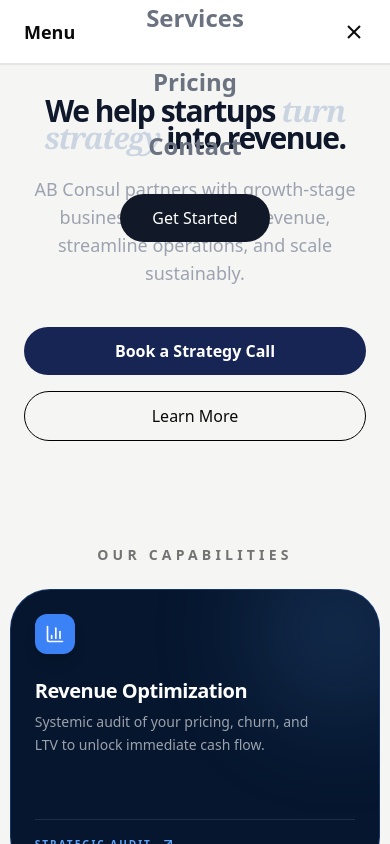
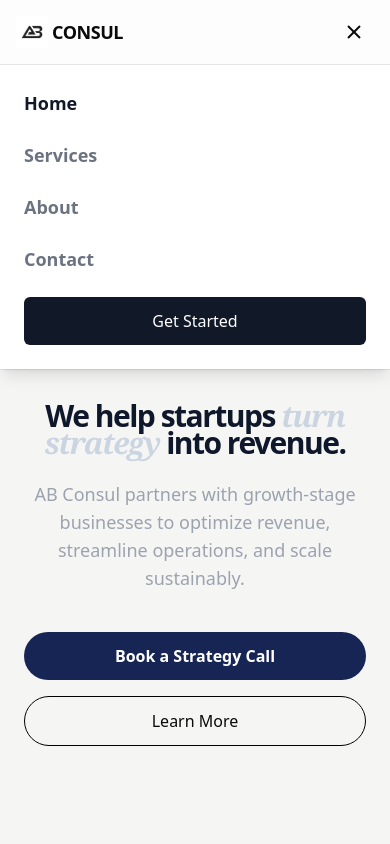
Before and after one commit to l-tting/ab-consul, a Next.js app in the folder my-app/: page / in a window 390 px wide. Both pictures are taken after a click on the button 354 px from the left and 32 px from the top of the page. Shown: the top 844 px of the page. Built offline with nearby package versions, Linux system fonts and the light colour scheme.

Commit message:
mobile navbar excessive animation distortion

```diff
--- a/my-app/src/components/Navbar.jsx
+++ b/my-app/src/components/Navbar.jsx
@@ -1,9 +1,16 @@
 "use client";
 
-import { useState, useEffect } from "react";
+import { useState } from "react";
 import Link from "next/link";
 import { usePathname } from "next/navigation";
-import { NAV_LINKS } from "./Navlinks";
+
+/* Example NAV_LINKS inside same file */
+const NAV_LINKS = [
+  { label: "Home", href: "/" },
+  { label: "Services", href: "/services" },
+  { label: "About", href: "/about" },
+  { label: "Contact", href: "/contact" },
+];
 
 const MenuIcon = ({ className }) => (
   <svg className={className} viewBox="0 0 24 24" fill="none" stroke="currentColor" strokeWidth="2">
@@ -24,30 +31,22 @@ export default function Navbar() {
   const [isMenuOpen, setIsMenuOpen] = useState(false);
   const pathname = usePathname();
 
-  // Prevent background scroll when menu open
-  useEffect(() => {
-    if (isMenuOpen) {
-      document.body.style.overflow = "hidden";
-    } else {
-      document.body.style.overflow = "auto";
-    }
-  }, [isMenuOpen]);
-
   return (
+    <>
       <header className="sticky top-0 z-50 w-full border-b bg-white/80 backdrop-blur dark:bg-black/80">
         <div className="container mx-auto px-4">
           <div className="flex h-16 items-center justify-between">
 
             {/* Logo */}
             <Link href="/" className="flex items-center gap-1">
-            <img src="/ab.png" alt="AB Consul Logo" className="h-8 w-auto" />
-            <span className="text-lg font-extrabold tracking-tighter">
+              <img src="/ab.png" alt="Logo" className="h-8 w-auto" />
+              <span className="text-lg font-extrabold tracking-tight">
                 CONSUL
               </span>
             </Link>
 
             {/* Desktop Nav */}
-          <nav className="hidden md:flex items-center gap-12">
+            <nav className="hidden md:flex items-center gap-10">
               {NAV_LINKS.map((link) => {
                 const isActive = pathname === link.href;
                 return (
@@ -79,29 +78,24 @@ export default function Navbar() {
               </Link>
 
               <button
-              onClick={() => setIsMenuOpen(true)}
+                onClick={() => setIsMenuOpen(!isMenuOpen)}
                 className="md:hidden rounded-md p-2 hover:bg-gray-100 dark:hover:bg-gray-800"
               >
+                {isMenuOpen ? (
+                  <XIcon className="h-6 w-6" />
+                ) : (
                   <MenuIcon className="h-6 w-6" />
+                )}
               </button>
             </div>
           </div>
         </div>
 
-      {/* MOBILE FULLSCREEN MENU */}
-      <div
-        className={`fixed inset-0 z-50 bg-white dark:bg-black transform transition-transform duration-500 md:hidden ${
-          isMenuOpen ? "translate-x-0" : "translate-x-full"
-        }`}
-      >
-        <div className="flex items-center justify-between px-6 h-16 border-b">
-          <span className="text-lg font-bold">Menu</span>
-          <button onClick={() => setIsMenuOpen(false)}>
-            <XIcon className="h-6 w-6" />
-          </button>
-        </div>
+        {/* Mobile Dropdown */}
+        {isMenuOpen && (
+          <div className="md:hidden border-t bg-white dark:bg-black shadow-lg animate-slideDown">
+            <div className="px-6 py-6 space-y-6">
 
-        <div className="flex flex-col justify-center items-center h-[80%] space-y-8">
               {NAV_LINKS.map((link) => {
                 const isActive = pathname === link.href;
                 return (
@@ -109,7 +103,7 @@ export default function Navbar() {
                     key={link.label}
                     href={link.href}
                     onClick={() => setIsMenuOpen(false)}
-                className={`text-2xl font-semibold transition-colors ${
+                    className={`block text-lg font-semibold transition-colors ${
                       isActive
                         ? "text-gray-900 dark:text-white"
                         : "text-gray-500 hover:text-gray-900 dark:text-gray-300"
@@ -123,12 +117,33 @@ export default function Navbar() {
               <Link
                 href="/contact"
                 onClick={() => setIsMenuOpen(false)}
-            className="mt-8 rounded-full bg-gray-900 px-8 py-3 text-white dark:bg-white dark:text-black"
+                className="block w-full text-center rounded-md bg-gray-900 py-3 text-white font-medium dark:bg-white dark:text-black"
               >
                 Get Started
               </Link>
+
             </div>
           </div>
+        )}
       </header>
+
+      {/* Smooth Dropdown Animation */}
+      <style jsx global>{`
+        @keyframes slideDown {
+          from {
+            opacity: 0;
+            transform: translateY(-10px);
+          }
+          to {
+            opacity: 1;
+            transform: translateY(0);
+          }
+        }
+
+        .animate-slideDown {
+          animation: slideDown 0.25s ease-out;
+        }
+      `}</style>
+    </>
   );
 }
```
Lines whose indentation alone changed are shown as unchanged.
